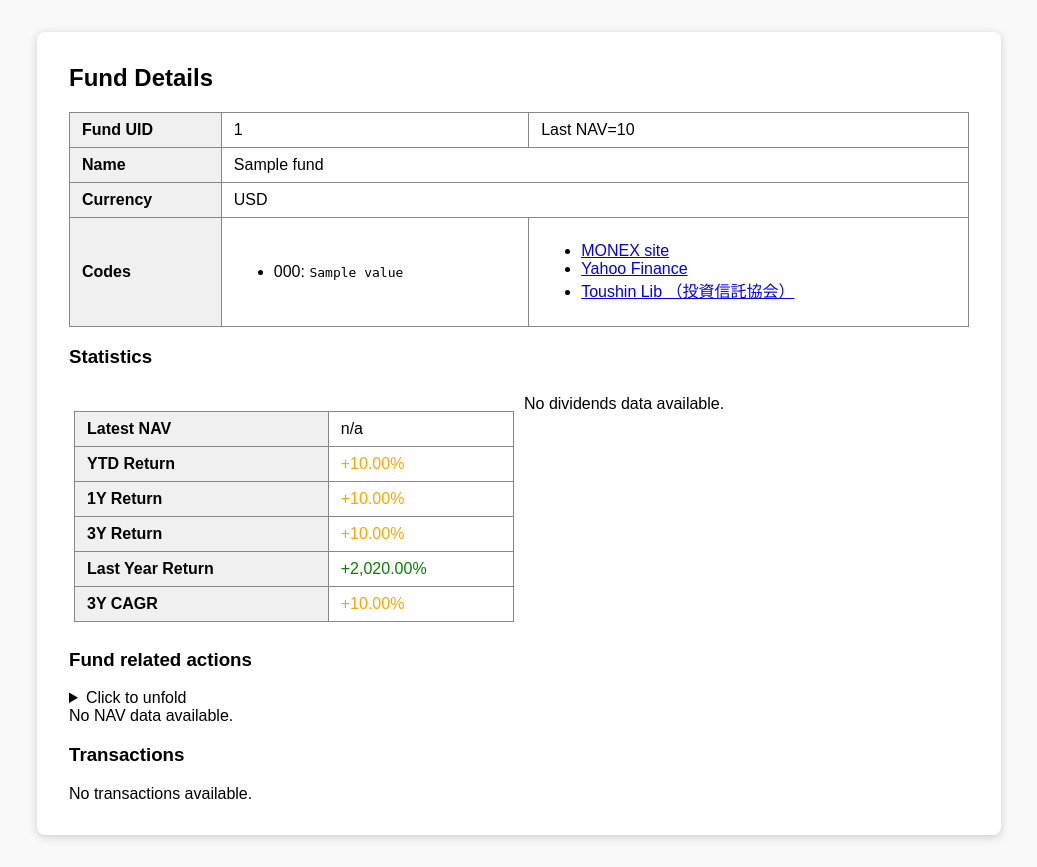
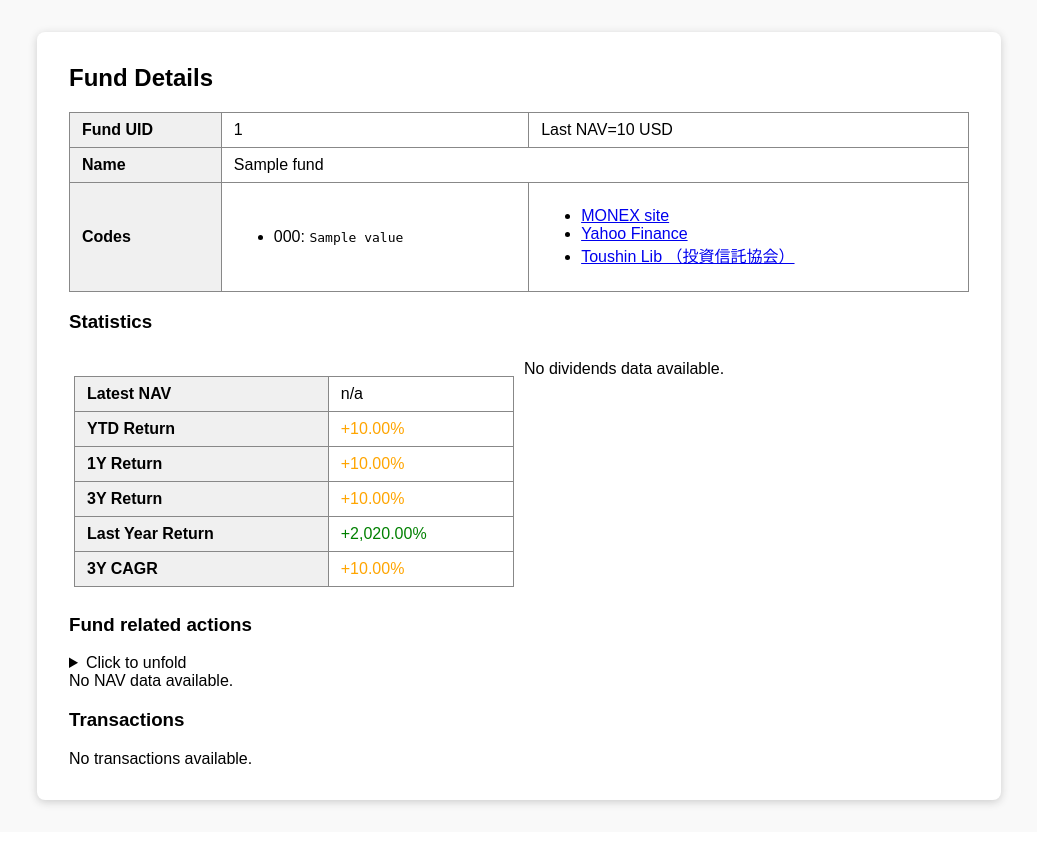
Before and after one commit to AlanFromJapan/FundManagerCompanion, a Flask app: template templates/fund_detail.html in a window 1280 px wide. Shown: the part 108-975 px from the top of the page, without its empty margins (121-1158 px from the left). After the commit the page ends 915 px from the top, so only its background shows below. Run offline with Flask 3, Linux system fonts and the light colour scheme; the template is opened without the code that fills it: most values are stand-ins (such as "Sample title", 1, 10 or a date in 2020); some libraries are stand-ins or nearby versions.

Commit message:
Moved currency to next to latest NAV

```diff
--- a/templates/fund_detail.html
+++ b/templates/fund_detail.html
@@ -8,15 +8,11 @@
     <tr>
         <th>Fund UID</th>
         <td>{{ fund.fund_id }}</td>
-        <td>Last NAV={{ "{:,.0f}".format(fund.nav_sorted[0][1]) if fund.nav_sorted else "n/a" }}</td>
+        <td>Last NAV={{ "{:,.0f}".format(fund.nav_sorted[0][1]) if fund.nav_sorted else "n/a" }} {{ fund.currency }}</td>
     </tr>
     <tr>
         <th>Name</th>
         <td colspan="2">{{ fund.name }}</td>
-    </tr>
-    <tr>
-        <th>Currency</th>
-        <td colspan="2">{{ fund.currency }}</td>
     </tr>
     <tr>
         <th>Codes</th>
```
